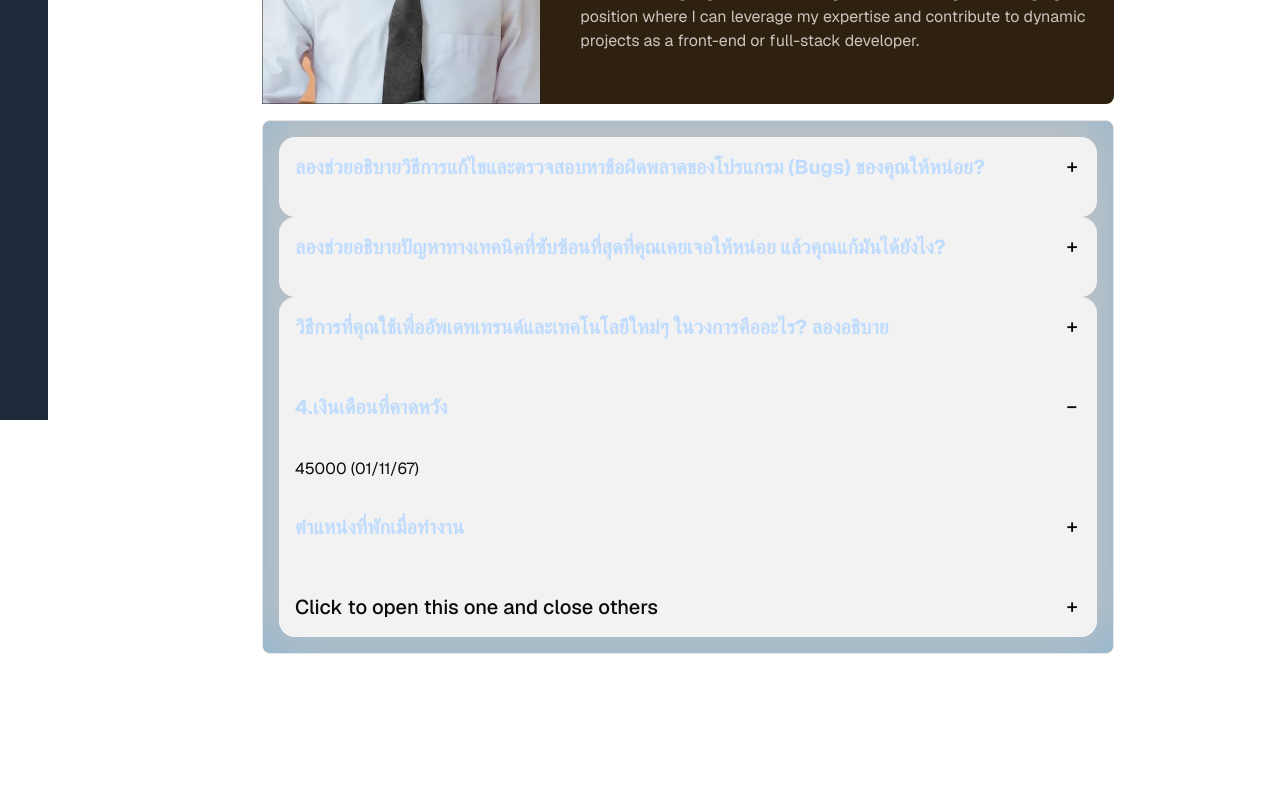
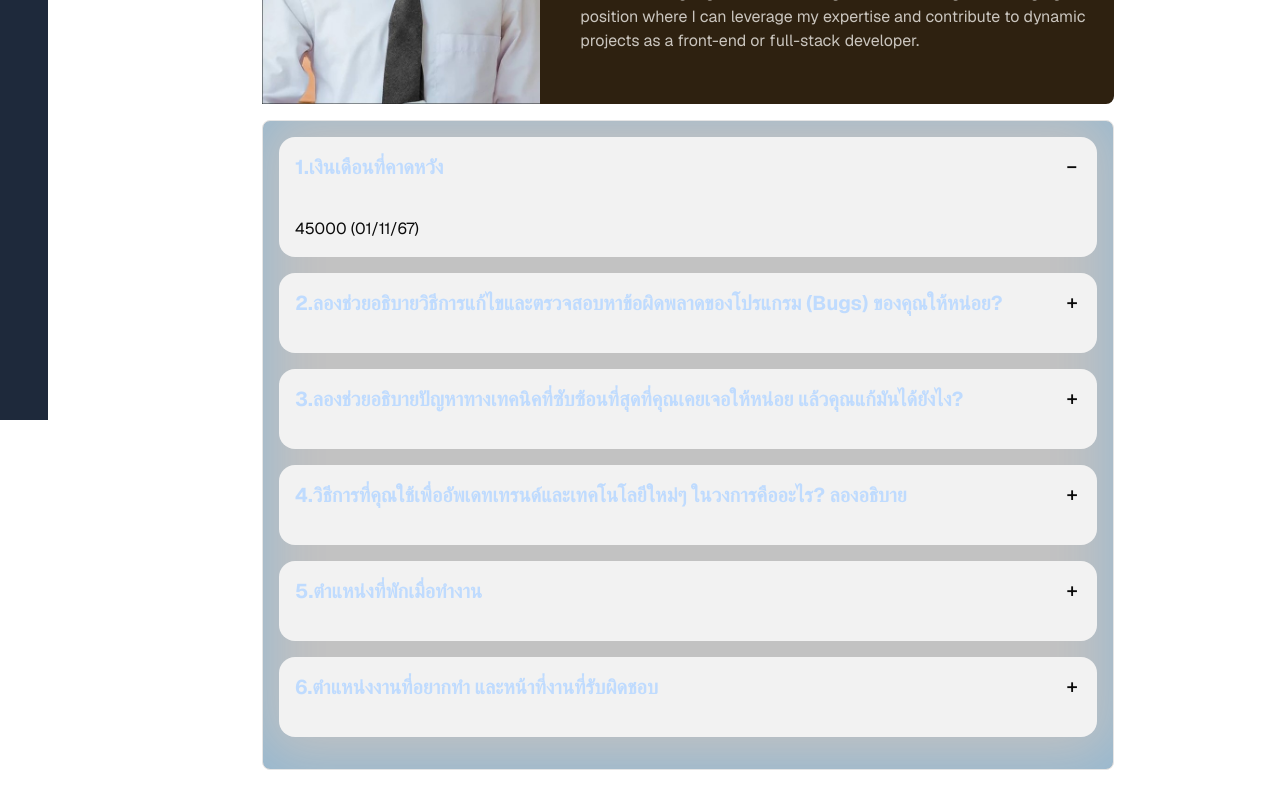
Before and after one commit to nut2567/portfolio-nextjs, a Next.js app: page /about in a window 1280 px wide. Shown: the part 380-1188 px from the top of the page. Before the commit the page ends 1082 px from the top, so only its background shows below. Built offline with nearby package versions, Linux system fonts and the light colour scheme.

Commit message:
/time /style /about-collapse my-accordion

```diff
--- a/app/(portfolio)/about/page.tsx
+++ b/app/(portfolio)/about/page.tsx
@@ -61,11 +61,22 @@ export default function About() {
             className="border rounded-lg shadow p-4 relative bg-[#0000003d] shadow-[]"
             style={{ boxShadow: '#0097ff40 0px -10px 60px inset' }}
           >
-            <div className="collapse collapse-plus bg-base-200">
+            <div className="collapse collapse-plus bg-base-200 mb-4">
+              <input type="radio" name="my-accordion-3" defaultChecked />
+              <div className="collapse-title text-xl font-medium">
+                <h1 className="text-xl font-bold text-blue-200 mb-5">
+                  1.เงินเดือนที่คาดหวัง
+                </h1>
+              </div>
+              <div className="collapse-content">
+                <p>45000 (01/11/67)</p>
+              </div>
+            </div>
+            <div className="collapse collapse-plus bg-base-200 mb-4">
               <input type="radio" name="my-accordion-3" />
               <div className="collapse-title text-xl font-medium">
                 <h1 className="text-xl font-bold text-blue-200 mb-5">
-                  ลองช่วยอธิบายวิธีการแก้ไขและตรวจสอบหาข้อผิดพลาดของโปรแกรม
+                  2.ลองช่วยอธิบายวิธีการแก้ไขและตรวจสอบหาข้อผิดพลาดของโปรแกรม
                   (Bugs) ของคุณให้หน่อย?
                 </h1>
               </div>
@@ -83,11 +94,11 @@ dependencies หรือ environment ที่ไม่ตรงกัน เ
 การทำงานร่วมกับทีมและขอคำแนะนำจาก lead ก็จะช่วยได้จากหลายมุมมอง หากปัญหาซับซ้อนหรือหาสาเหตุไม่เจอ แล้วงานเร่ง ก็จะเป็นวิธีแก้ ช่วยให้งานเสร็จได้`}</p>
               </div>
             </div>
-            <div className="collapse collapse-plus bg-base-200">
+            <div className="collapse collapse-plus bg-base-200 mb-4">
               <input type="radio" name="my-accordion-3" />
               <div className="collapse-title text-xl font-medium">
                 <h1 className="text-xl font-bold text-blue-200 mb-5">
-                  ลองช่วยอธิบายปัญหาทางเทคนิคที่ซับซ้อนที่สุดที่คุณเคยเจอให้หน่อย
+                  3.ลองช่วยอธิบายปัญหาทางเทคนิคที่ซับซ้อนที่สุดที่คุณเคยเจอให้หน่อย
                   แล้วคุณแก้มันได้ยังไง?
                 </h1>
               </div>
@@ -99,11 +110,11 @@ dependencies หรือ environment ที่ไม่ตรงกัน เ
  หรือแนวทางใหม่ ๆ ในการแก้ปัญหาได้ด้วย คราวๆก็จะประชุมกันทุกเช้าในช่วงที่ติดปัญหา`}</p>
               </div>
             </div>
-            <div className="collapse collapse-plus bg-base-200">
+            <div className="collapse collapse-plus bg-base-200 mb-4">
               <input type="radio" name="my-accordion-3" />
               <div className="collapse-title text-xl font-medium">
                 <h1 className="text-xl font-bold text-blue-200 mb-5">
-                  วิธีการที่คุณใช้เพื่ออัพเดทเทรนด์และเทคโนโลยีใหม่ๆ
+                  4.วิธีการที่คุณใช้เพื่ออัพเดทเทรนด์และเทคโนโลยีใหม่ๆ
                   ในวงการคืออะไร? ลองอธิบาย
                 </h1>
               </div>
@@ -118,36 +129,27 @@ https://portfolio-nutthawat-nextjs.vercel.app/
 https://point-system-nuxt.vercel.app/home user admin:1234
 การใช้หลายวิธีนี้ช่วยให้ผมสามารถติดตามเทรนด์และเข้าใจการเปลี่ยนแปลงในวงการได้ดีขึ้น และยังช่วยให้พร้อมปรับตัวหรือนำเทคโนโลยีใหม่ ๆ มาปรับใช้ในโปรเจกต์ได้อย่างรวดเร็ว แต่ทุกวันนี้ก็มีอีกหลายอย่างเลยที่จะจ้องติดตาม`}</p>
               </div>
-              <div className="collapse collapse-plus bg-base-200">
-                <input type="radio" name="my-accordion-3" defaultChecked />
-                <div className="collapse-title text-xl font-medium">
-                  <h1 className="text-xl font-bold text-blue-200 mb-5">
-                    4.เงินเดือนที่คาดหวัง
-                  </h1>
             </div>
-                <div className="collapse-content">
-                  <p>45000 (01/11/67)</p>
-                </div>
-              </div>
-              <div className="collapse collapse-plus bg-base-200">
+            <div className="collapse collapse-plus bg-base-200 mb-4">
               <input type="radio" name="my-accordion-3" />
               <div className="collapse-title text-xl font-medium">
                 <h1 className="text-xl font-bold text-blue-200 mb-5">
-                    ตำแหน่งที่พักเมื่อทำงาน
+                  5.ตำแหน่งที่พักเมื่อทำงาน
                 </h1>
               </div>
               <div className="collapse-content">
                 <p>{`5. อยู่ที่ แถว ม.รังสิต ปทุม ใกล้ หลักหก`}</p>
               </div>
             </div>
-              <div className="collapse collapse-plus bg-base-200">
+            <div className="collapse collapse-plus bg-base-200 mb-4">
               <input type="radio" name="my-accordion-3" />
               <div className="collapse-title text-xl font-medium">
-                  Click to open this one and close others
+                <h1 className="text-xl font-bold text-blue-200 mb-5">
+                  6.ตำแหน่งงานที่อยากทำ และหน้าที่งานที่รับผิดชอบ
+                </h1>
               </div>
               <div className="collapse-content">
-                  <p>hello</p>
-                </div>
+                <p>Full Strack</p>
               </div>
             </div>
           </div>
--- a/app/(portfolio)/projects/ProjectCard.tsx
+++ b/app/(portfolio)/projects/ProjectCard.tsx
@@ -1,36 +1,44 @@
 // app/(portfolio)/projects/ProjectCard.tsx
-import React from 'react';
+import React from 'react'
 
 export interface Project {
-    id: string;
-    name: string;
+  id: string
+  name: string
   targets: {
     production: {
-            alias: string[];
-            domain: string[];
-        };
-    };
+      alias: string[]
+      domain: string[]
+    }
+  }
   latestDeployments: {
-        uid: string;
-        state: string;
-        url: string;
-    }[];
+    uid: string
+    state: string
+    url: string
+  }[]
 }
 
 const ProjectCard = ({ project }: { project: Project }) => {
   return (
-        <div className="border rounded-lg shadow p-4 relative bg-[#0000003d] shadow-[]"
-            style={{ boxShadow: "rgba(0, 0, 0, 0.5) 0px -10px 60px inset" }}>
+    <div
+      className="border rounded-lg shadow p-4 relative bg-[#0000003d]"
+      style={{ boxShadow: 'rgba(0, 0, 0, 0.5) 0px -10px 60px inset' }}
+    >
       {/* <div className="rounded-lg absolute bottom-0 left-0 h-[60%] w-full bg-gradient-to-b from-[rgba(0,116,224,0)] to-[#99aaba73]"></div> */}
       <h2 className="text-xl font-semibold">{project.name}</h2>
       <p className="text-gray-600">Aliases: </p>
       <p className="text-gray-600">Domain: </p>
-            <p className="text-gray-500">Latest Deployment: {project.latestDeployments[0]?.state || 'No deployments'}</p>
-            <a href={project.latestDeployments[0]?.url} className="text-blue-500 hover:underline">
+      <p className="text-gray-500">
+        Latest Deployment:{' '}
+        {project.latestDeployments[0]?.state || 'No deployments'}
+      </p>
+      <a
+        href={project.latestDeployments[0]?.url}
+        className="text-blue-500 hover:underline"
+      >
         View Project
       </a>
     </div>
-    );
-};
+  )
+}
 
 export default ProjectCard
--- a/app/page.tsx
+++ b/app/page.tsx
@@ -6,12 +6,13 @@ import ChartComponent from '@/app/(portfolio)/projects/chart/chartjs'
 import PopulationGrowthGraph from '@/app/(portfolio)/projects/chart/chartperyear'
 import Chartlegend from '@/app/(portfolio)/projects/chart/chartlegend'
 import Loading from '@/app/(portfolio)/git/loading'
-
+import Time from '@/components/time'
 export default async function Index() {
   return (
     <>
       {/* <Hero /> */}
       {/* <Loading /> */}
+      <Time />
       <main className="flex-1 flex flex-col gap-6 px-4">
         {/* <h2 className="font-medium text-xl mb-4">Next steps</h2> */}
         {/* {hasEnvVars ? <SignUpUserSteps /> : <ConnectSupabaseSteps />} */}
--- /dev/null
+++ b/components/time.tsx
@@ -0,0 +1,48 @@
+'use client'
+import { useState, useEffect } from 'react'
+
+function CurrentTime() {
+  const [currentTime, setCurrentTime] = useState(new Date())
+
+  useEffect(() => {
+    // ตั้งค่า interval เพื่ออัปเดตเวลาในทุกๆ วินาที
+    const timerId = setInterval(() => {
+      setCurrentTime(new Date()) // อัปเดตเวลาใหม่
+    }, 1000)
+
+    // Clean-up ฟังก์ชัน: ล้าง interval เมื่อ component ถูก unmount
+    return () => {
+      clearInterval(timerId)
+    }
+  }, []) // [] ทำให้ useEffect นี้ทำงานครั้งเดียวเมื่อ component ถูก mount
+
+  return (
+    <div className="flex">
+      <h2 className="font-sans text-[#8b5cf6] text-3xl font-bold mb-5">
+        {currentTime.toLocaleDateString('th-TH', {
+          weekday: 'long', // แสดงชื่อวัน
+          year: 'numeric', // แสดงปี
+          month: 'long', // แสดงเดือนเป็นชื่อภาษาไทย
+          day: 'numeric', // แสดงวันที่
+        })}{' '}
+        เวลา:{' '}
+        {currentTime.toLocaleTimeString('th-TH', {
+          hour: '2-digit',
+          minute: '2-digit',
+          second: '2-digit',
+          hour12: false, // เวลาแบบ 24 ชั่วโมง
+        })}
+      </h2>
+    </div>
+  )
+}
+
+function Time() {
+  return (
+    <div>
+      <div>{<CurrentTime />}</div>
+    </div>
+  )
+}
+
+export default Time
```
Also changed, not shown: app/(portfolio)/git/repositories.tsx (+30 -27 lines). Lines whose indentation alone changed are shown as unchanged.
